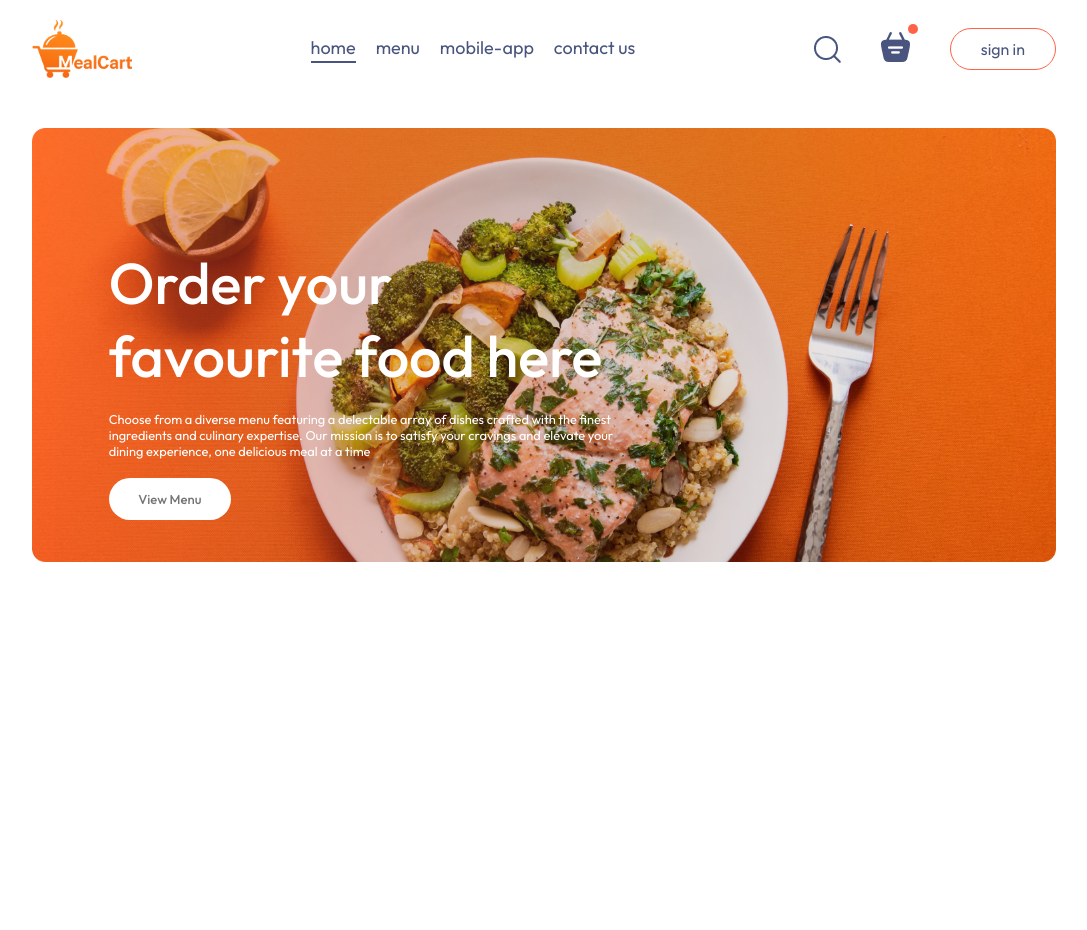
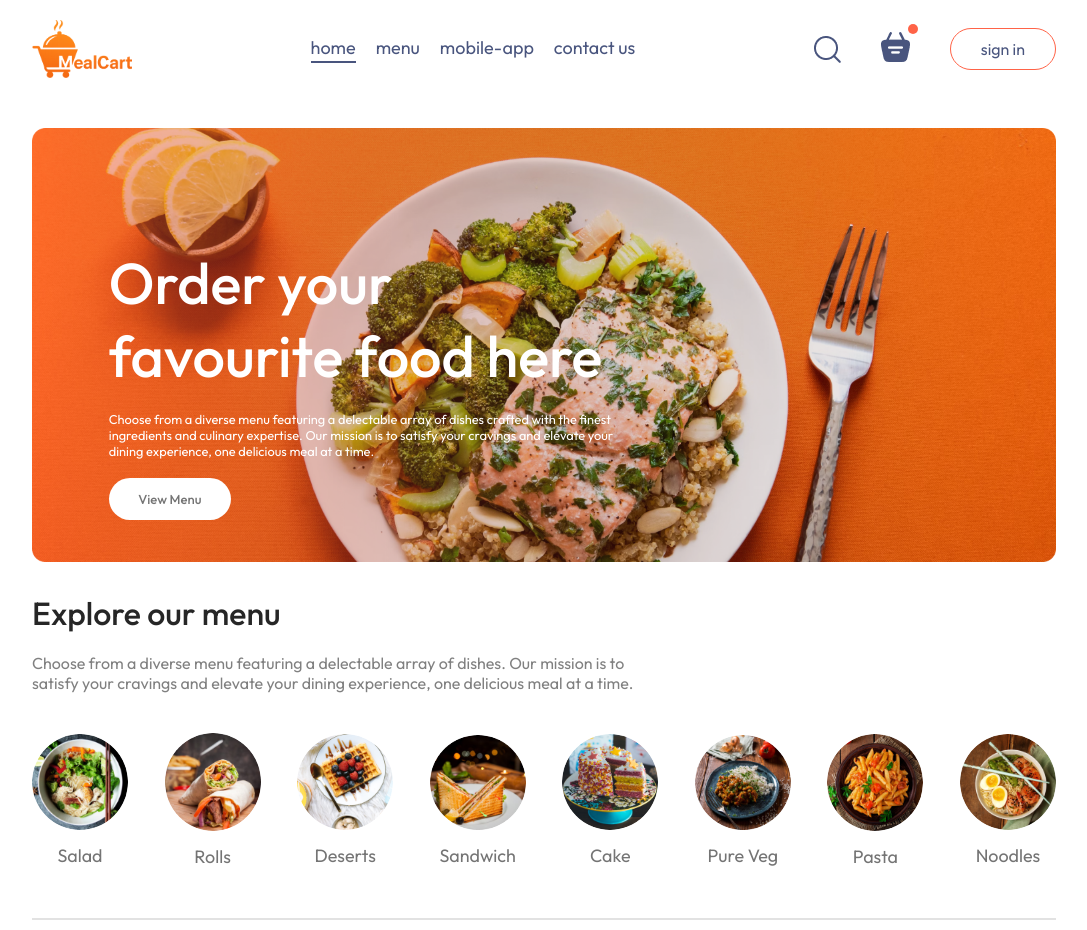
Before and after one commit to GaragaNaveenKumar/MealCart, a React (Vite) app in the folder Frontend/: page / in a window 1280 px wide. Shown: the whole page, without its empty margins (96-1183 px from the left). Before the commit the page ends 800 px from the top, so only its background shows below. Built offline with nearby package versions, Linux system fonts and the light colour scheme.

Commit message:
ExploreMenu developed

```diff
--- /dev/null
+++ b/Frontend/src/Components/ExploreMenu/ExploreMenu.css
@@ -0,0 +1,49 @@
+.explore-menu{
+    display: flex;
+    flex-direction: column;
+    gap: 20px;
+}
+.explore-menu h1{
+    color: #262626;
+    font-weight: 500;
+
+}
+.explore-menu-text{
+    max-width: 60%;
+    color: #808080;
+}
+.explore-menu-list{
+    display: flex;
+    justify-content: space-between;
+    align-items: center;
+    gap: 30px;
+    text-align: center;
+    margin: 20px 0px;
+    overflow-x:scroll;
+}
+.explore-menu-list::-webkit-scrollbar{
+    display: none;
+}
+.explore-menu-list-item img{
+    width: 7.5vw;
+    min-width: 80px;
+    cursor: pointer;
+    border-radius: 50%;
+    transition: 0.2s;
+}
+.explore-menu-list-item p{
+    margin-top: 10px;
+    color: #747474;
+    font-size: max(1.4vw,16px);
+    cursor: pointer;
+}
+.explore-menu hr{
+    margin: 10px 0px;
+    height: 2px;
+    background-color: #e2e2e2;
+    border: none;
+}
+.explore-menu-list-item .active{
+    border: 4px solid tomato;
+    padding: 2px;
+}
--- /dev/null
+++ b/Frontend/src/Components/ExploreMenu/ExploreMenu.jsx
@@ -0,0 +1,28 @@
+import React from 'react';
+import "./ExploreMenu.css";
+import { menu_list } from '../../assets/assets';
+
+const ExploreMenu = ({category,setCategory}) => {
+  return (
+    <div className='explore-menu' id='explore-menu'>
+        <h1>Explore our menu</h1>
+        <p className='explore-menu-text'>Choose from a diverse menu featuring a delectable array of dishes. Our mission is to satisfy your cravings and elevate your dining experience, one delicious meal at a time.</p>
+        <div className="explore-menu-list">
+            {menu_list.map((item,index)=>{
+                return (
+                    <div onClick={()=>setCategory(prev=>prev===item.menu_name?"All":item.menu_name)} key={index} className="explore-menu-list-item">
+                        <img className={category===item.menu_name?"active":""} src={item.menu_image} alt="" />
+                        <p>{item.menu_name}</p>
+
+                    </div>
+                )
+            })}
+        </div>
+        <hr />
+
+
+    </div>
+  )
+}
+
+export default ExploreMenu
--- a/Frontend/src/Components/Header/Header.jsx
+++ b/Frontend/src/Components/Header/Header.jsx
@@ -6,7 +6,7 @@
     <div className='header'>
         <div className="header-contents">
             <h2>Order your favourite food here</h2>
-            <p>Choose from a diverse menu featuring a delectable array of dishes crafted with the finest ingredients and culinary expertise. Our mission is to satisfy your cravings and elevate your dining experience, one delicious meal at a time</p>
+            <p>Choose from a diverse menu featuring a delectable array of dishes crafted with the finest ingredients and culinary expertise. Our mission is to satisfy your cravings and elevate your dining experience, one delicious meal at a time.</p>
             <button>View Menu</button>
         </div>
 
--- a/Frontend/src/Pages/Home/Home.jsx
+++ b/Frontend/src/Pages/Home/Home.jsx
@@ -1,11 +1,16 @@
-import React from 'react';
+import React, { useState } from 'react';
 import './Home.css'
 import Header from '../../Components/Header/Header.jsx';
+import ExploreMenu from '../../Components/ExploreMenu/ExploreMenu.jsx';
 
 const Home = () => {
+  const [category,setCategory]=useState("All");
+
+
   return (
     <div>
       <Header />
+      <ExploreMenu category={category} setCategory={setCategory}/>
 
     </div>
   )
```
